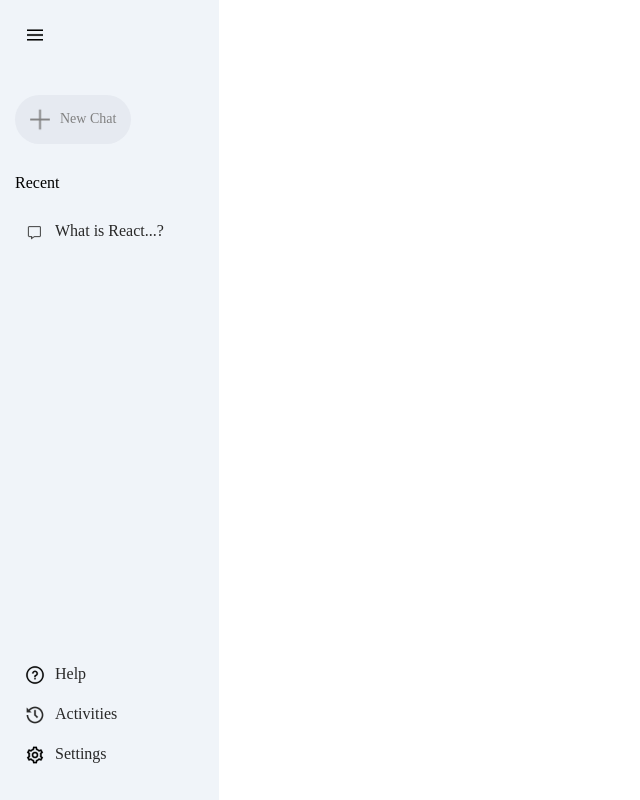
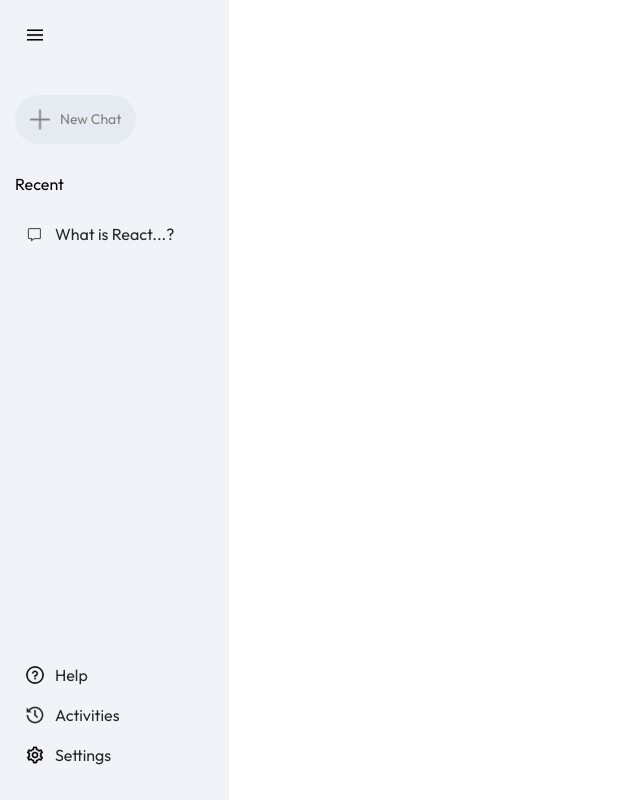
Before and after one commit to itsjustabhii/Google-Gemini, a React (Vite) app: page / in a window 1280 px wide. Shown: the whole page, without its empty margins (0-640 px from the left). Built offline with nearby package versions, Linux system fonts and the light colour scheme.

Commit message:
added Outfit font

```diff
--- a/src/index.css
+++ b/src/index.css
@@ -1,7 +1,10 @@
+@import url('https://fonts.googleapis.com/css2?family=Outfit:wght@100..900&display=swap');
+
 *{
   padding: 0;
   margin:0;
   box-sizing: border-box;
+  font-family: Outfit;
 }
 
 #root{
```
